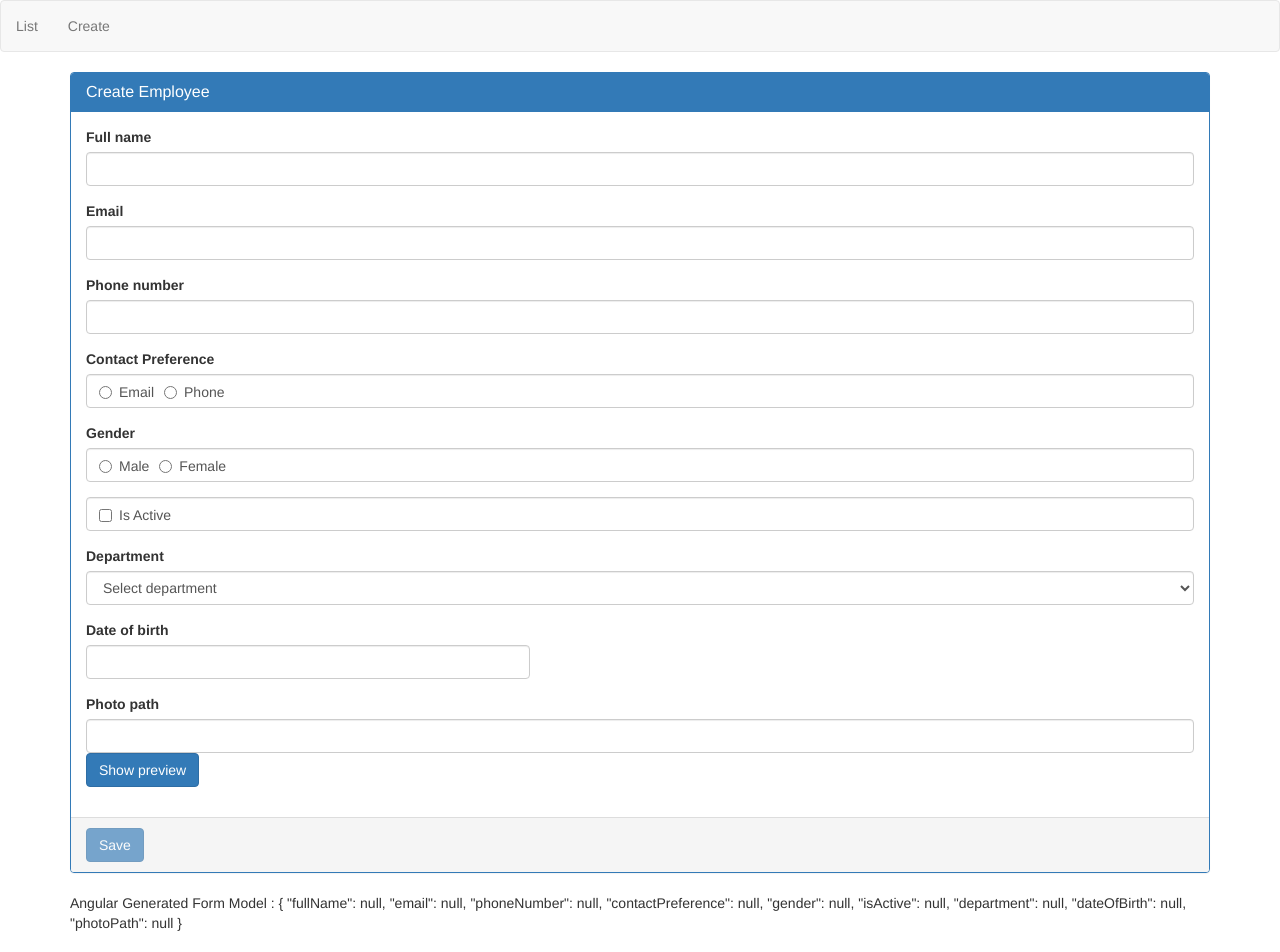
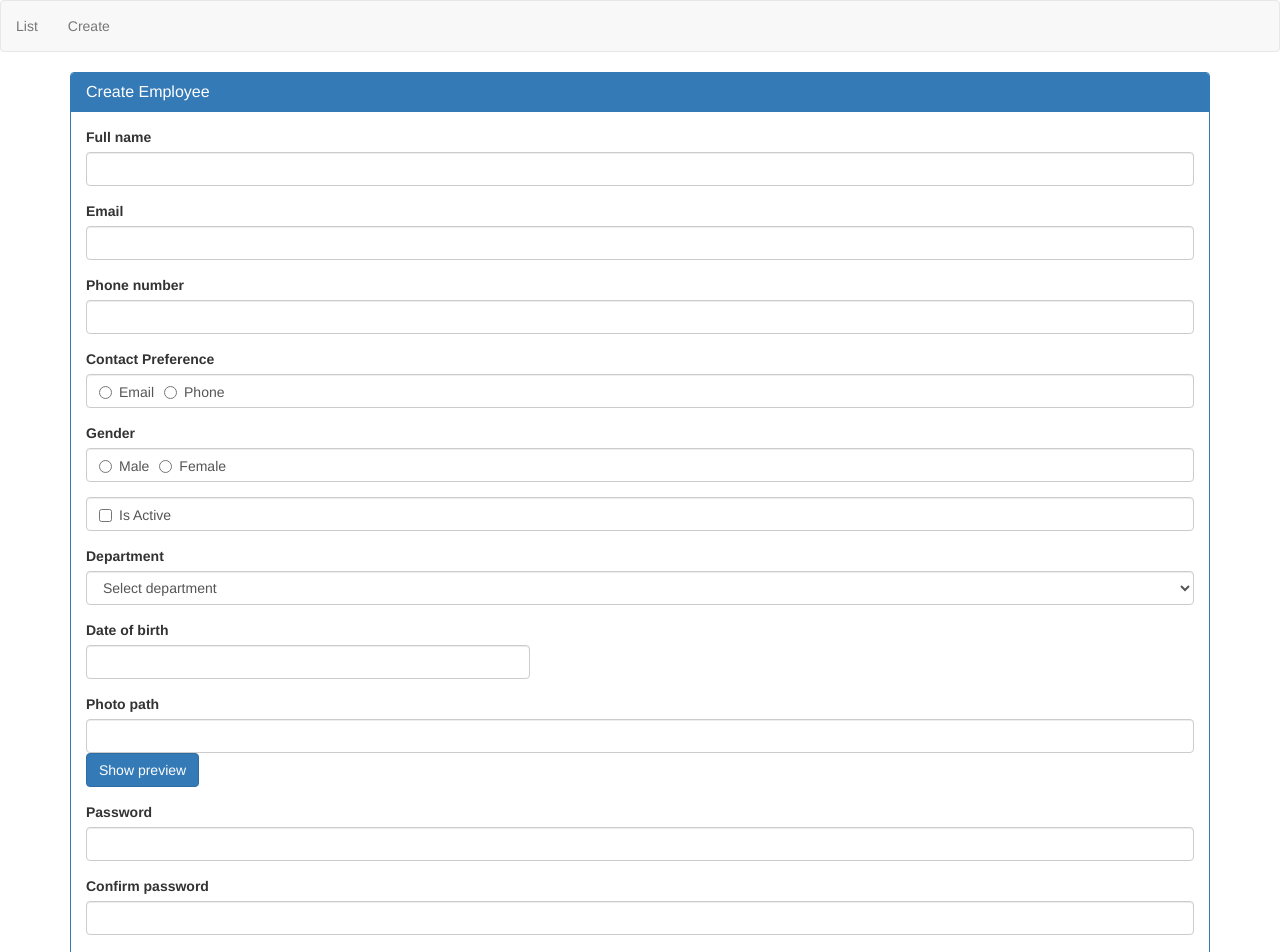
Before and after one commit to Finixzz/Angular-Crud, an Angular app in the folder web-app/: page /create in a window 1280 px wide. Shown: the top 952 px of the page. Built offline with nearby package versions, Linux system fonts and the light colour scheme.

Commit message:
Added password and confirm password properties, configured cross field validation

```diff
--- a/web-app/src/app/employees/create-employee/create-employee.component.html
+++ b/web-app/src/app/employees/create-employee/create-employee.component.html
@@ -109,6 +109,28 @@
                     <img [src]="empModel.photoPath" height="200" width="200" class="center">
                 </ng-template>
             </div>
+
+
+            <div class="form-group" [class.has-error]="passwordControl.invalid && passwordControl.touched">
+                <label for="password" class="control-label">Password</label>
+                <input type="password" name="password" id="password" [(ngModel)]="empModel.password" #passwordControl="ngModel" class="form-control" required>
+                <span class="help-block" *ngIf="passwordControl.invalid && passwordControl.touched">
+                    Password field is required
+                </span>
+            </div>
+
+            <div class="form-group"
+             [class.has-error]="(confirmPasswordControl.touched && confirmPasswordControl.invalid) || (empModel.confirmPassword!=null && empModel.confirmPassword!=empModel.password && empModel.confirmPassword!='')">
+                <label for="confirmPassword" class="control-label">Confirm password</label>
+                <input type="password" name="confirmPassword" id="confirmPassword" [(ngModel)]="empModel.confirmPassword" required #confirmPasswordControl="ngModel" class="form-control">
+                <span class="help-block" *ngIf="confirmPasswordControl.touched && confirmPasswordControl.invalid">
+                    Confirm password field is required
+                </span>
+                <span class="help-block" *ngIf="empModel.confirmPassword!=empModel.password && empModel.confirmPassword!=null && empModel.confirmPassword!=''">
+                    Password and confirm password does not match
+                </span>
+            </div>
+
         </div>
 
         <div class="panel-footer">
--- a/web-app/src/app/employees/create-employee/create-employee.component.ts
+++ b/web-app/src/app/employees/create-employee/create-employee.component.ts
@@ -22,6 +22,7 @@ export class CreateEmployeeComponent implements OnInit {
       new Department(4,"Payroll"),
       new Department(5,"Admin")
   ]
+
   constructor() {
         this.empModel=new Employee();
         this.datePickerConfig=Object.assign({},
--- a/web-app/src/app/employees/list-employees/list-employees.component.ts
+++ b/web-app/src/app/employees/list-employees/list-employees.component.ts
@@ -18,7 +18,9 @@ export class ListEmployeesComponent implements OnInit {
         dateOfBirth: new Date('10/25/1988'),
         department: 'IT',
         isActive: true,
-        photoPath: 'assets/images/mark.png'
+        photoPath: 'assets/images/mark.png',
+        password:"test",
+        confirmPassword:"test"
       },
       {
         id: 2,
@@ -29,7 +31,9 @@ export class ListEmployeesComponent implements OnInit {
         dateOfBirth: new Date('11/20/1979'),
         department: 'HR',
         isActive: true,
-        photoPath: 'assets/images/mary.png'
+        photoPath: 'assets/images/mary.png',
+        password:"test",
+        confirmPassword:"test"
       },
       {
         id: 3,
@@ -40,7 +44,9 @@ export class ListEmployeesComponent implements OnInit {
         dateOfBirth: new Date('3/25/1976'),
         department: 'IT',
         isActive: false,
-        photoPath: 'assets/images/john.png'
+        photoPath: 'assets/images/john.png',
+        password:"test",
+        confirmPassword:"test"
       },
   ];
   constructor() { }
--- a/web-app/src/app/models/employee.model.ts
+++ b/web-app/src/app/models/employee.model.ts
@@ -12,6 +12,8 @@ export class Employee{
     department: string;
     isActive: boolean;
     photoPath?: string;
+    password:string;
+    confirmPassword:string;
 
     /**
      *
@@ -27,6 +29,8 @@ export class Employee{
         this.department=null;
         this.isActive=null;
         this.photoPath=null;
+        this.password=null;
+        this.confirmPassword=null;
 
     }
 }
```
